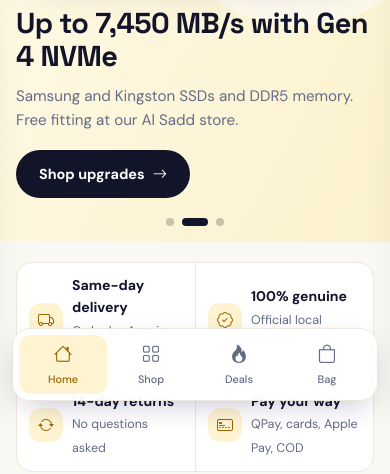
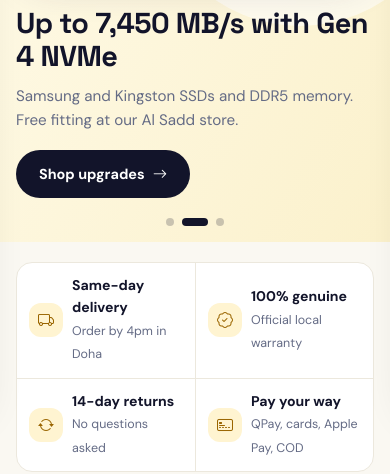
Before and after one commit to jaseeljazz/nishaf, a plain HTML site: page design-option2/index.html in a window 390 px wide. Shown: the part 431-905 px from the top of the page. Drawn offline with nearby package versions, Linux system fonts and the light colour scheme.

Commit message:
Short description of your change

```diff
--- a/design-option2/index.html
+++ b/design-option2/index.html
@@ -273,13 +273,6 @@
   </div>
 </footer>
 
-<!-- Mobile tab bar -->
-<nav class="tabbar" aria-label="Quick links">
-  <a href="#" class="on"><i class="bi bi-house"></i><span>Home</span></a>
-  <a href="#trending"><i class="bi bi-grid"></i><span>Shop</span></a>
-  <a href="#deal"><i class="bi bi-fire"></i><span>Deals</span></a>
-  <button type="button" data-open-cart><i class="bi bi-bag"></i><span>Bag</span></button>
-</nav>
 
 <div class="toast" id="toast" role="status" aria-live="polite"></div>
 
--- a/design-option2/style.css
+++ b/design-option2/style.css
@@ -341,22 +341,12 @@ button{font:inherit;color:inherit;cursor:pointer}
 .pays{display:flex;gap:6px;flex-wrap:wrap}
 .pays span{padding:4px 10px;border-radius:7px;border:1px solid var(--line-2);font-size:.7rem;font-weight:700;color:var(--text)}
 @media (max-width:820px){.ftr-top{grid-template-columns:1fr 1fr}.ftr-brand{grid-column:1 / -1}}
-@media (max-width:760px){.ftr{padding-bottom:96px}}
 
-/* ---------- Mobile tab bar ---------- */
-.tabbar{display:none}
-@media (max-width:760px){
-  .tabbar{position:fixed;left:12px;right:12px;bottom:12px;z-index:60;display:grid;grid-template-columns:repeat(4,1fr);padding:6px;border-radius:18px;background:rgba(255,255,255,.92);backdrop-filter:blur(14px);-webkit-backdrop-filter:blur(14px);border:1px solid var(--line);box-shadow:0 10px 30px -10px rgba(30,28,80,.3)}
-  .tabbar a,.tabbar button{display:flex;flex-direction:column;align-items:center;gap:2px;padding:6px 0;border:0;background:none;border-radius:12px;font-size:.68rem;font-weight:500;color:var(--muted)}
-  .tabbar i{font-size:1.15rem}
-  .tabbar .on{color:var(--accent-ink);background:var(--violet-soft)}
-}
 
 /* ---------- Toast ---------- */
 .toast{position:fixed;left:50%;bottom:28px;z-index:120;transform:translate(-50%,20px);opacity:0;pointer-events:none;display:flex;align-items:center;gap:10px;padding:12px 18px;border-radius:999px;background:var(--ink);color:#fff;font-weight:600;font-size:.86rem;box-shadow:var(--shadow);transition:opacity .25s,transform .25s;max-width:calc(100vw - 32px)}
 .toast i{color:var(--lime);font-size:1.05rem}
 .toast.on{opacity:1;transform:translate(-50%,0)}
-@media (max-width:760px){.toast{bottom:96px}}
 
 /* ---------- View-only mode ---------- */
 .view-only a,.view-only button,.view-only input,.view-only textarea,.view-only label{cursor:default}
```
Also changed, not shown: 1 other file.
